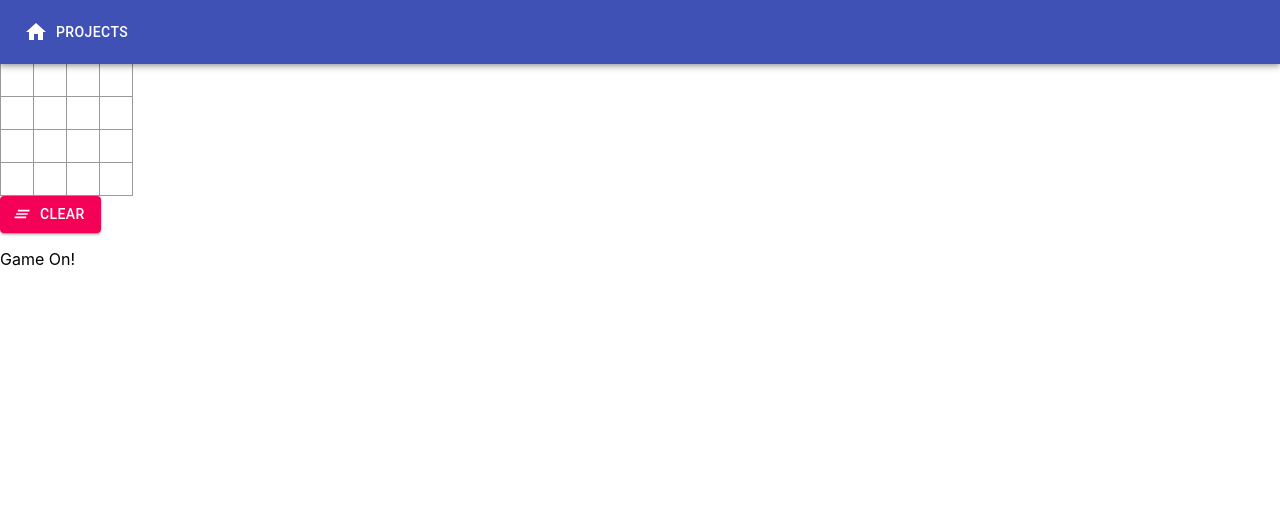
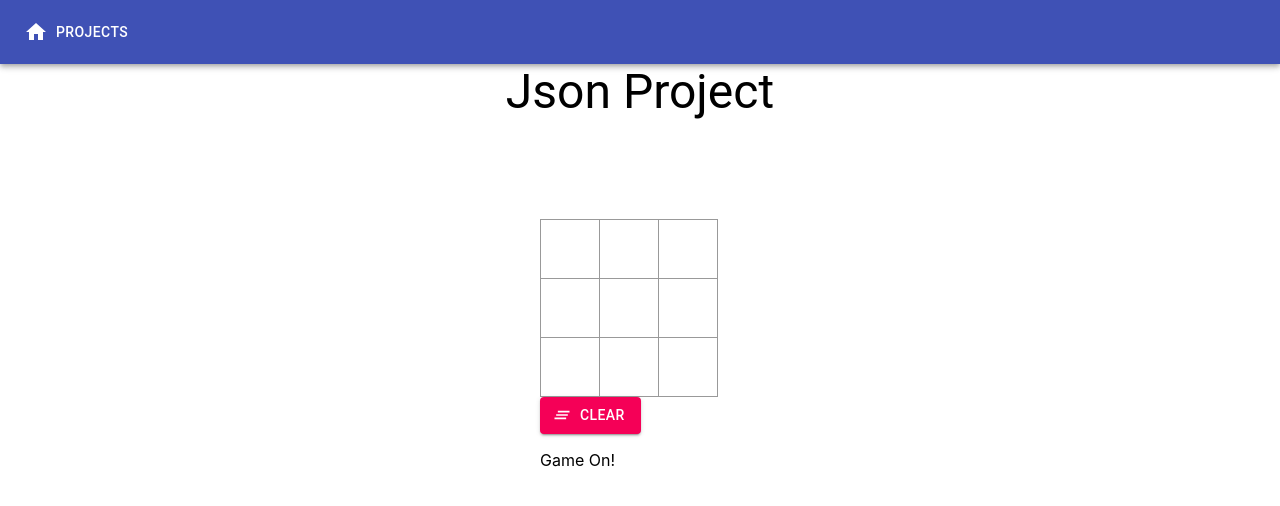
Before and after one commit to orange-puff/Playground, a React (Create React App) app in the folder src/Playground.Web/UI/: page /projects/tiktaktoe_project in a window 1280 px wide. Shown: the top 506 px of the page. Built offline with nearby package versions, Linux system fonts and the light colour scheme.

Commit message:
added correct stat handling

```diff
--- a/src/Playground.Web/UI/src/components/projects/json_project/JsonProject.tsx
+++ b/src/Playground.Web/UI/src/components/projects/json_project/JsonProject.tsx
@@ -7,7 +7,6 @@ import { makeStyles } from '@material-ui/core/styles';
 import TextField from '@material-ui/core/TextField';
 import Typography from '@material-ui/core/Typography';
 import Editor from '../../editor/Editor';
-import { request } from 'https';
 import './JsonProject.css';
 
 const useStyles = makeStyles((theme) => ({
--- a/src/Playground.Web/UI/src/components/projects/tiktaktoe_project/TikTakToe.css
+++ b/src/Playground.Web/UI/src/components/projects/tiktaktoe_project/TikTakToe.css
@@ -1,16 +1,22 @@
+.tiktaktoe {
+    width: 200px;
+    margin: auto;
+    margin-top: 100px;
+}
+
 .box {
     background: #fff;
     border: 1px solid #999;
     float: left;
-    font-size: 24px;
+    font-size: 50px;
     font-weight: bold;
-    line-height: 34px;
-    height: 34px;
+    line-height: 60px;
+    height: 60px;
     margin-right: -1px;
     margin-top: -1px;
     padding: 0;
     text-align: center;
-    width: 34px;
+    width: 60px;
 }
 
 .row {
--- a/src/Playground.Web/UI/src/components/projects/tiktaktoe_project/TikTakToe.tsx
+++ b/src/Playground.Web/UI/src/components/projects/tiktaktoe_project/TikTakToe.tsx
@@ -13,8 +13,15 @@ interface ITikTakToeBoardState {
     colSum: number[],
     mainDiagSum: number,
     offDiagSum: number,
-    gameOver: boolean,
+    gameState: GameState,
     winningPiece: string
+}
+
+enum GameState {
+    noWins = 0,
+    xWins = 1,
+    oWins = 2,
+    tie = 3
 }
 
 const TikTakToe = (props: React.PropsWithChildren<ITikTakToeProps>) => {
@@ -22,6 +29,19 @@ const TikTakToe = (props: React.PropsWithChildren<ITikTakToeProps>) => {
     const [board, setBoard] = useState(Array(n).fill(Array(n).fill('')));
     const [piece, setPiece] = useState('X');
     const [boardState, setBoardState] = useState<ITikTakToeBoardState>(emptyBoardState());
+    const [gameState, setGameState] = useState('Game On!');
+
+    function updateGameState(gameState: GameState) {
+        if (gameState === GameState.xWins) {
+            setGameState("X Wins!");
+        }
+        else if (gameState === GameState.oWins) {
+            setGameState("O Wins!");
+        }
+        else if (gameState === GameState.tie) {
+            setGameState("Tie!");
+        }
+    }
 
     function emptyBoardState() {
         return {
@@ -30,7 +50,7 @@ const TikTakToe = (props: React.PropsWithChildren<ITikTakToeProps>) => {
             colSum: Array(n).fill(0),
             mainDiagSum: 0,
             offDiagSum: 0,
-            gameOver: false,
+            gameState: GameState.noWins,
             winningPiece: ''
         } as ITikTakToeBoardState;
     }
@@ -42,31 +62,42 @@ const TikTakToe = (props: React.PropsWithChildren<ITikTakToeProps>) => {
             colSum: Object.assign([], boardState.colSum),
             mainDiagSum: boardState.mainDiagSum,
             offDiagSum: boardState.offDiagSum,
-            gameOver: boardState.gameOver,
+            gameState: boardState.gameState,
             winningPiece: boardState.winningPiece
         } as ITikTakToeBoardState;
     }
 
     function updateBoardState(i: number, j: number, piece: string) {
         const tmp = cloneBoardState();
-        tmp.rowSum[i] += piece == 'X' ? 1 : -1;
-        tmp.colSum[j] += piece == 'X' ? 1 : -1;
+        tmp.rowSum[i] += piece === 'X' ? 1 : -1;
+        tmp.colSum[j] += piece === 'X' ? 1 : -1;
         if (i === j) {
-            tmp.mainDiagSum += piece == 'X' ? 1 : -1;
+            tmp.mainDiagSum += piece === 'X' ? 1 : -1;
         }
-        if (Math.abs(tmp.n - 1 - j) == i) {
-            tmp.offDiagSum += piece == 'X' ? 1 : -1;
+        if (Math.abs(tmp.n - 1 - j) === i) {
+            tmp.offDiagSum += piece === 'X' ? 1 : -1;
         }
         if (Math.abs(tmp.rowSum[i]) === tmp.n || Math.abs(tmp.colSum[j]) === tmp.n || Math.abs(tmp.mainDiagSum) === tmp.n || Math.abs(tmp.offDiagSum) === tmp.n) {
-            tmp.gameOver = true;
+            tmp.gameState = piece === 'X' ? GameState.xWins : GameState.oWins;
             tmp.winningPiece = piece;
         }
 
+        var tot = 0;
+        for (let i = 0; i < n; i++) {
+            for (let j = 0; j < n; j++) {
+                tot += board[i][j] !== '' ? 1 : 0;
+            }
+        }
+        if (tot === n*n - 1) {
+            tmp.gameState = GameState.tie;
+        }
+
         setBoardState(tmp);
+        updateGameState(tmp.gameState);
     }
 
     function handleClick(i: number, j: number) {
-        if (board[i][j] != '' || boardState.gameOver) {
+        if (board[i][j] !== '' || boardState.gameState !== GameState.noWins) {
             return;
         }
 
@@ -88,7 +119,7 @@ const TikTakToe = (props: React.PropsWithChildren<ITikTakToeProps>) => {
     }
 
     return (
-        <div>
+        <div className="tiktaktoe">
             {content.map((buttons, i) => <div className="row" key={i}>{buttons.map(button => button)}</div>)}
             <Button
                 variant="contained"
@@ -97,11 +128,8 @@ const TikTakToe = (props: React.PropsWithChildren<ITikTakToeProps>) => {
                 onClick={() => { setPiece('X'); setBoard(Array(n).fill(Array(n).fill(''))); setBoardState(emptyBoardState()) }}
             >
                 Clear
-                </Button>
-            {boardState.gameOver
-                ? <p>Game Over! {boardState.winningPiece} Wins!</p>
-                : <p> Game On!</p>
-            }
+            </Button>
+            <p>{gameState}</p>
         </div>
     );
 }
--- a/src/Playground.Web/UI/src/components/projects/tiktaktoe_project/TikTakToeProject.tsx
+++ b/src/Playground.Web/UI/src/components/projects/tiktaktoe_project/TikTakToeProject.tsx
@@ -1,10 +1,23 @@
 import React from 'react';
 import TikTakToe from './TikTakToe';
+import Typography from '@material-ui/core/Typography';
+import { makeStyles } from '@material-ui/core/styles';
+
+const useStyles = makeStyles((theme) => ({
+    title: {
+        textAlign: 'center'
+    }
+}));
 
 const TikTakToeProject = () => {
+    const styles = useStyles();
+
     return (
         <div>
-            <TikTakToe n={4} />
+            <Typography variant="h3" component="h3" gutterBottom className={styles.title}>
+                Json Project
+            </Typography>
+            <TikTakToe n={3} />
         </div>
     );
 }
```
